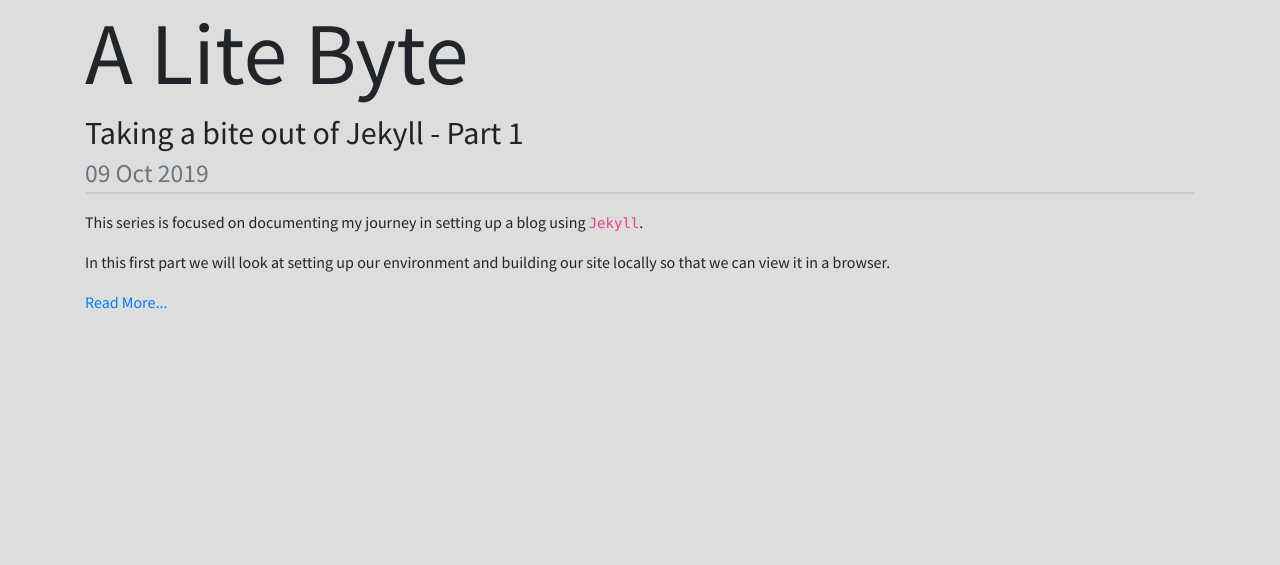
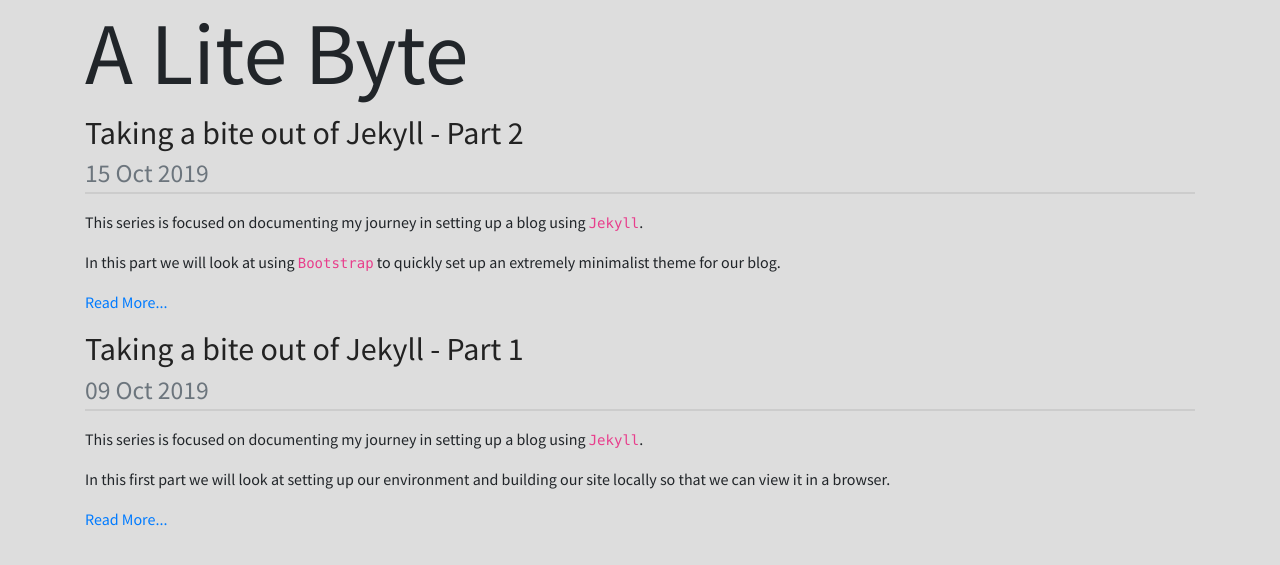
Before and after one commit to tombloor/alitebyte, a Jekyll site: the page built from index.html, in a window 1280 px wide. Shown: the top 565 px of the page. Built offline with Jekyll 4.4.1, drawn with Linux system fonts in a browser that asks for light colours.

Commit message:
need to proof read last post

````diff
--- a/_drafts/taking-a-bite-out-of-jekyll-2.md
+++ b/_posts/2019-10-14-taking-a-bite-out-of-jekyll-2.md
@@ -183,3 +183,132 @@
 </div>
 <a href='/index.html'>&lt; Back to posts</a>
 {% endhighlight %}
+
+Now that we've got a dedicated post page to show the content, we don't need to show it all in the posts list. By default there is the option to just render the first block of text in a post by using `{post.excerpt}` instead of `{post.content}`. You can also specify an excerpt property in the front matter of your post, or you can place a marker where you want the excerpt to stop, like so.
+
+```markdown
+---
+title: 'Test Post 1'
+excerpt_separator: <!--more-->
+---
+This is a test post.
+
+With a few of paragraphs.
+<!--more-->
+Bye bye.
+```
+
+(Note, the excerpt separator can be anything you like)
+
+Now if we change the `index.html` page, this will render the first two blocks of text as our excerpt and we can add a link to view the full post. While we're making this change you've already probably noticed that we're repeating ourselves when we're rendering the post header. We use exactly the same code on the post page as the posts list. Let's take that code out into an includes so we can reuse it. Create folder called `_includes` and add a `heading.html` file.
+
+{% highlight html linenos %}
+{% raw %}
+<h2 class='post-heading'>
+    {{ include.title }}<br/>
+    <small class='text-muted'>{{ include.date | date_to_string }}</small>
+</h2>
+{% endraw %}
+{% endhighlight %}
+
+The `include.` object gives us access to the data of the post or page that is currently being rendered (so we could reuse this code anywhere that has the required properties in it's front matter).
+
+Now let's add this to our `index.html` page, and also make the change to show post excerpts rather than content.
+
+{% highlight html linenos %}
+---
+layout: default
+title: Home
+---
+{% raw %}
+<h1 class='display-2'>
+    {{site.title}}
+</h1>
+{% for post in site.posts %}
+    <div class='post-summary'>
+        <a class='post-heading' href='{{ post.url }}'>
+            {% include heading.html date=post.date title=post.title %}
+        </a>
+        <p>{{ post.excerpt }}</p>
+        <a href='{{ post.url }}'>Read More...</a>
+    </div>
+{% endfor %}
+{% endraw %}
+{% endhighlight %}
+
+And don't forget to change the `post.html` layout file to use our new heading.
+
+{% highlight html linenos %}
+---
+layout: default
+---
+{% raw %}
+<a href='/index.html'>&lt; Back to posts</a>
+{% include heading.html date=page.date title=page.title %}
+<div>
+    {{ content }}
+</div>
+<a href='/index.html'>&lt; Back to posts</a>
+{% endraw %}
+{% endhighlight %}
+
+## Final touches
+
+So now we've got our site structure complete, let's add some basic styles to make it look a little nicer. `Jekyll` supports `SASS` and `SCSS` out of the box. It will automatically compile any files found in the `_sass` directory, so let's create that now and add a `main.scss` file.
+
+I'm not doing anything fancy with my styles yet, just changing the body background, using a different font and playing with some of the spacing. I'll be adding a lot more to this as I add features to the site.
+
+{% highlight scss linenos %}
+$body-background: #ddd;
+
+body {
+    font-family: 'Source Sans Pro', sans-serif;
+    background-color: $body-background;
+}
+
+.post-summary {
+    margin-bottom: 1rem;
+}
+
+a.post-heading {
+    color: #222;
+    text-decoration: none;
+}
+a.post-heading:hover {
+    color: #3e3e3e;
+    text-decoration: none;
+}
+
+h2.post-heading {
+    border-bottom: 2px solid #ccc;
+    padding-bottom: 2px;
+}
+{% endhighlight %}
+
+Now let's add another file to import these styles into `assets/css`. I've called mine `styles.scss`.
+
+{% highlight scss linenos %}
+---
+---
+
+@import "main";
+{% endhighlight %}
+
+Note the empty front matter at the start of the file, this is essential as it tells `Jekyll` that it needs to process this file. Without this, `Jekyll` would not process any `scss` files that were outside the `_scss` directory.
+
+Finally let's reference this file in the head of our `default.html` layout.
+
+{% highlight html linenos %}
+...
+<head>
+    <meta charset="utf-8">
+    <meta name="viewport" content="width=device-width, initial-scale=1, shrink-to-fit=no">
+    <title>{{ site.title }}</title>
+    <link rel='stylesheet' href='/assets/css/bootstrap.min.css'>
+    <link rel='stylesheet' href='/assets/css/styles.css' />
+    <link href="https://fonts.googleapis.com/css?family=Source+Sans+Pro&display=swap" rel="stylesheet">
+</head>
+...
+{% endhighlight %}
+
+And there we have it, and incredibly simple `Jekyll` blog to get us started. As I get more content on here and start to introduce new features or make significant changes, I'll probably write up a post outlining the process. One feature which I'll definitely be looking into soon is the addition of a comments system, which is certainly not as simple as in some of the database driven blogging platforms, but certainly achievable.
````
Also changed, not shown: other parts of _posts/2019-10-14-taking-a-bite-out-of-jekyll-2.md (+1 -1 lines).
